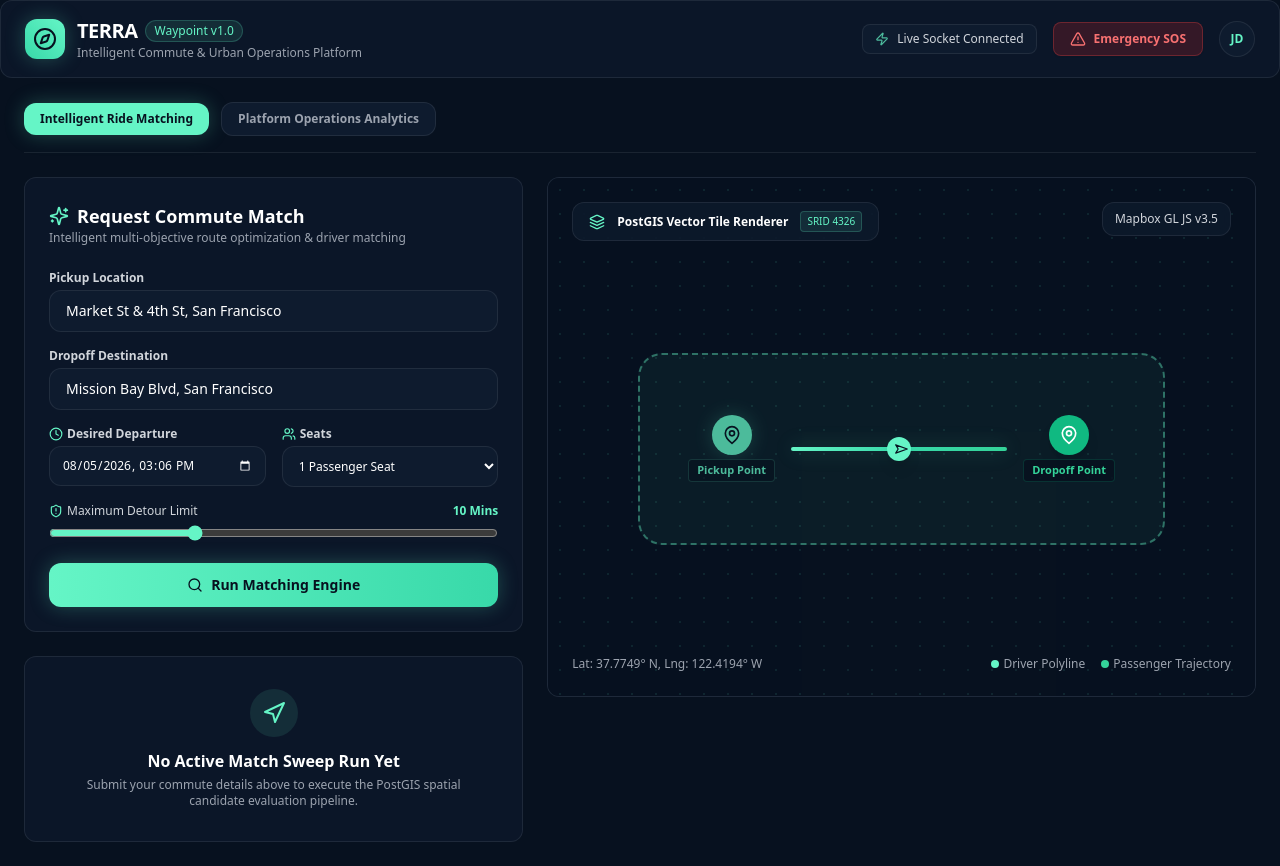
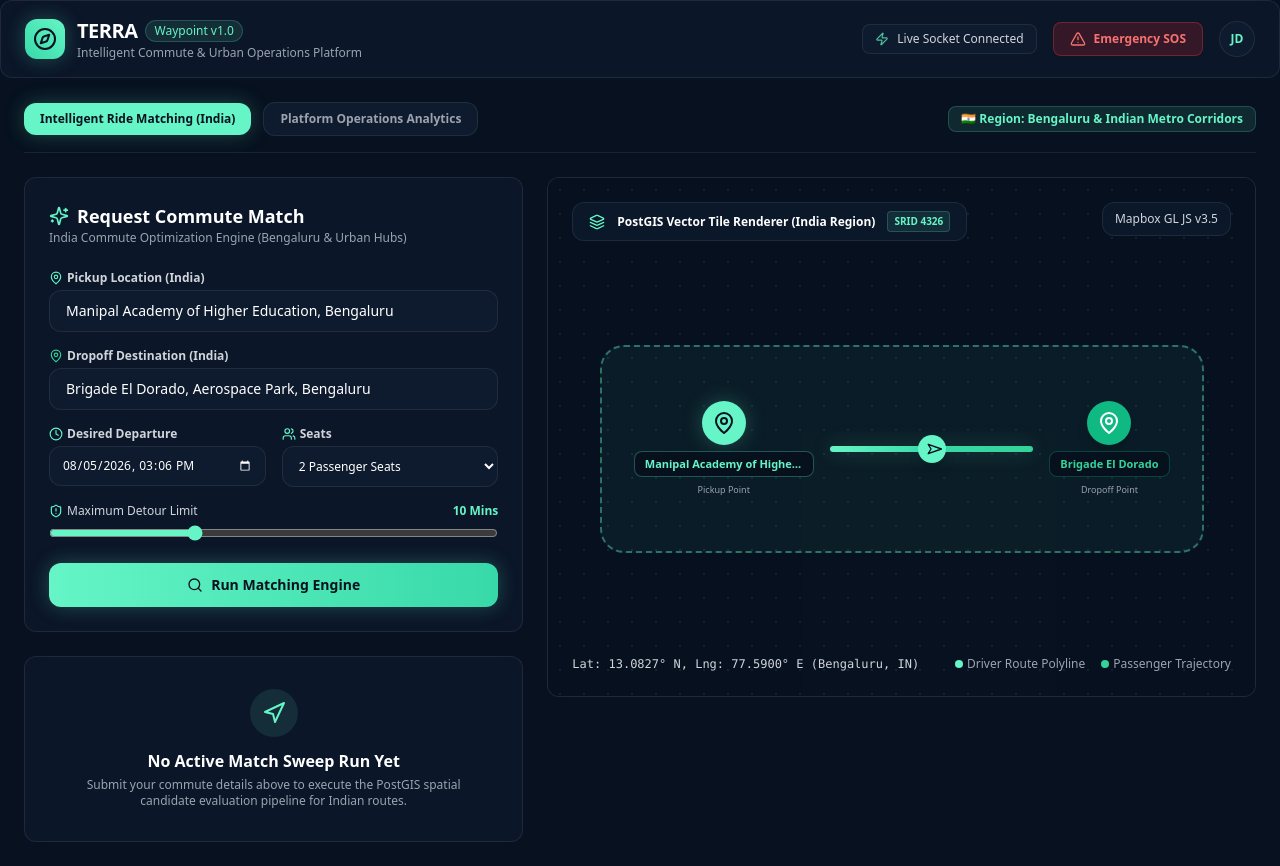
Before and after one commit to akshita19904/Terra, a React (Vite) app in the folder apps/web/: page / in a window 1280 px wide. Built offline with nearby package versions, Linux system fonts and the light colour scheme.

Commit message:
feat: complete india localization - Bengaluru coordinates INR currency Indian drivers and cars

```diff
--- a/apps/web/src/components/map/MapboxView.tsx
+++ b/apps/web/src/components/map/MapboxView.tsx
@@ -7,6 +7,11 @@ interface MapboxViewProps {
 }
 
 export const MapboxView: React.FC<MapboxViewProps> = ({ origin, destination }) => {
+  const originAddress = origin?.address || 'Manipal Academy of Higher Education, Bengaluru';
+  const destAddress = destination?.address || 'Brigade El Dorado, Aerospace Park, Bengaluru';
+  const originLat = origin?.lat ? origin.lat.toFixed(4) : '13.0827';
+  const originLng = origin?.lng ? origin.lng.toFixed(4) : '77.5900';
+
   return (
     <div className="relative w-full h-[520px] rounded-2xl glass-panel overflow-hidden border border-darkBorder flex flex-col justify-between p-6">
       {/* Mock Map Canvas Visualizer */}
@@ -25,8 +30,8 @@ export const MapboxView: React.FC<MapboxViewProps> = ({ origin, destination }) =
       <div className="relative z-10 flex justify-between items-start">
         <div className="glass-card px-4 py-2 rounded-xl flex items-center gap-3">
           <Layers className="w-4 h-4 text-mint" />
-          <span className="text-xs font-semibold text-white">PostGIS Vector Tile Renderer</span>
-          <span className="text-[10px] px-1.5 py-0.5 rounded bg-mint/10 text-mint border border-mint/20">
+          <span className="text-xs font-semibold text-white">PostGIS Vector Tile Renderer (India Region)</span>
+          <span className="text-[10px] px-1.5 py-0.5 rounded bg-mint/10 text-mint border border-mint/20 font-bold">
             SRID 4326
           </span>
         </div>
@@ -38,34 +43,36 @@ export const MapboxView: React.FC<MapboxViewProps> = ({ origin, destination }) =
 
       {/* Simulated Polyline Vector Overlay */}
       <div className="relative z-10 flex-1 flex items-center justify-center pointer-events-none">
-        <div className="relative w-4/5 h-48 border-2 border-dashed border-mint/40 rounded-3xl flex items-center justify-between px-12 bg-mint/5 backdrop-blur-xs">
+        <div className="relative w-11/12 h-52 border-2 border-dashed border-mint/40 rounded-3xl flex items-center justify-between px-8 bg-mint/5 backdrop-blur-xs">
           {/* Origin Marker */}
-          <div className="flex flex-col items-center gap-1 animate-pulse">
-            <div className="w-10 h-10 rounded-full bg-mint text-bg-primary font-bold flex items-center justify-center shadow-mintGlow">
-              <MapPin className="w-5 h-5" />
+          <div className="flex flex-col items-center gap-1.5 max-w-[180px] text-center">
+            <div className="w-11 h-11 rounded-full bg-mint text-bg-primary font-bold flex items-center justify-center shadow-mintGlow">
+              <MapPin className="w-6 h-6" />
             </div>
-            <span className="text-[11px] font-semibold text-mint bg-bg-primary/80 px-2 py-0.5 rounded border border-mint/20">
-              Pickup Point
+            <span className="text-[11px] font-bold text-mint bg-bg-primary/90 px-2.5 py-1 rounded-lg border border-mint/30 truncate w-full">
+              {originAddress.split(',')[0]}
             </span>
+            <span className="text-[9px] text-gray-400">Pickup Point</span>
           </div>
 
           {/* Route Segment Flow */}
           <div className="flex-1 flex items-center justify-center px-4">
-            <div className="w-full h-1 bg-gradient-to-r from-mint via-mint-hover to-emerald-400 rounded-full shadow-mintGlow relative">
-              <div className="absolute top-1/2 left-1/2 -translate-x-1/2 -translate-y-1/2 w-6 h-6 rounded-full bg-mint text-bg-primary flex items-center justify-center shadow-lg">
-                <Navigation className="w-3.5 h-3.5 transform rotate-45" />
+            <div className="w-full h-1.5 bg-gradient-to-r from-mint via-mint-hover to-emerald-400 rounded-full shadow-mintGlow relative">
+              <div className="absolute top-1/2 left-1/2 -translate-x-1/2 -translate-y-1/2 w-7 h-7 rounded-full bg-mint text-bg-primary flex items-center justify-center shadow-lg">
+                <Navigation className="w-4 h-4 transform rotate-45" />
               </div>
             </div>
           </div>
 
           {/* Destination Marker */}
-          <div className="flex flex-col items-center gap-1">
-            <div className="w-10 h-10 rounded-full bg-emerald-500 text-white font-bold flex items-center justify-center shadow-lg">
-              <MapPin className="w-5 h-5" />
+          <div className="flex flex-col items-center gap-1.5 max-w-[180px] text-center">
+            <div className="w-11 h-11 rounded-full bg-emerald-500 text-white font-bold flex items-center justify-center shadow-lg">
+              <MapPin className="w-6 h-6" />
             </div>
-            <span className="text-[11px] font-semibold text-emerald-400 bg-bg-primary/80 px-2 py-0.5 rounded border border-emerald-500/20">
-              Dropoff Point
+            <span className="text-[11px] font-bold text-emerald-400 bg-bg-primary/90 px-2.5 py-1 rounded-lg border border-emerald-500/30 truncate w-full">
+              {destAddress.split(',')[0]}
             </span>
+            <span className="text-[9px] text-gray-400">Dropoff Point</span>
           </div>
         </div>
       </div>
@@ -73,11 +80,11 @@ export const MapboxView: React.FC<MapboxViewProps> = ({ origin, destination }) =
       {/* Map Footer Information */}
       <div className="relative z-10 flex items-center justify-between text-xs text-gray-400">
         <div>
-          <span>Lat: 37.7749° N, Lng: 122.4194° W</span>
+          <span className="font-mono text-gray-300">Lat: {originLat}° N, Lng: {originLng}° E (Bengaluru, IN)</span>
         </div>
         <div className="flex items-center gap-4">
           <span className="flex items-center gap-1">
-            <span className="w-2 h-2 rounded-full bg-mint"></span> Driver Polyline
+            <span className="w-2 h-2 rounded-full bg-mint"></span> Driver Route Polyline
           </span>
           <span className="flex items-center gap-1">
             <span className="w-2 h-2 rounded-full bg-emerald-400"></span> Passenger Trajectory
--- a/apps/web/src/components/rides/CandidatesList.tsx
+++ b/apps/web/src/components/rides/CandidatesList.tsx
@@ -1,6 +1,6 @@
 import React from 'react';
 import { CandidateMatch } from '../../types';
-import { Star, ShieldCheck, Clock, Navigation, CheckCircle2, ChevronRight } from 'lucide-react';
+import { Star, Clock, Navigation, CheckCircle2, ChevronRight } from 'lucide-react';
 
 interface CandidatesListProps {
   candidates: CandidateMatch[];
@@ -16,7 +16,7 @@ export const CandidatesList: React.FC<CandidatesListProps> = ({ candidates, onCo
         </div>
         <h3 className="text-base font-bold text-white mb-1">No Active Match Sweep Run Yet</h3>
         <p className="text-xs text-gray-400 max-w-sm mx-auto">
-          Submit your commute details above to execute the PostGIS spatial candidate evaluation pipeline.
+          Submit your commute details above to execute the PostGIS spatial candidate evaluation pipeline for Indian routes.
         </p>
       </div>
     );
@@ -92,8 +92,8 @@ export const CandidatesList: React.FC<CandidatesListProps> = ({ candidates, onCo
                 <span className="block text-[10px] text-gray-400 uppercase tracking-wider">
                   Calculated Fare
                 </span>
-                <span className="font-extrabold text-mint mt-0.5">
-                  ${match.estimatedFare.toFixed(2)}
+                <span className="font-extrabold text-mint mt-0.5 text-sm">
+                  ₹{match.estimatedFare.toFixed(0)}
                 </span>
               </div>
             </div>
--- a/apps/web/src/components/rides/RequestWizard.tsx
+++ b/apps/web/src/components/rides/RequestWizard.tsx
@@ -1,5 +1,5 @@
 import React, { useState } from 'react';
-import { Search, Clock, Users, ShieldAlert, Sparkles } from 'lucide-react';
+import { Search, Clock, Users, ShieldAlert, Sparkles, MapPin } from 'lucide-react';
 
 interface RequestWizardProps {
   onFindMatches: (payload: any) => void;
@@ -7,19 +7,44 @@ interface RequestWizardProps {
 }
 
 export const RequestWizard: React.FC<RequestWizardProps> = ({ onFindMatches, isLoading }) => {
-  const [pickup, setPickup] = useState('Market St & 4th St, San Francisco');
-  const [dropoff, setDropoff] = useState('Mission Bay Blvd, San Francisco');
+  const [pickup, setPickup] = useState('Manipal Academy of Higher Education, Bengaluru');
+  const [dropoff, setDropoff] = useState('Brigade El Dorado, Aerospace Park, Bengaluru');
   const [departureTime, setDepartureTime] = useState(
     new Date(Date.now() + 15 * 60000).toISOString().slice(0, 16)
   );
-  const [requestedSeats, setRequestedSeats] = useState(1);
+  const [requestedSeats, setRequestedSeats] = useState(2);
   const [maxDetourMinutes, setMaxDetourMinutes] = useState(10);
+
+  // Helper for Indian address coordinate lookup
+  const resolveIndiaCoordinates = (address: string, isOrigin: boolean) => {
+    const lower = address.toLowerCase();
+    if (lower.includes('manipal')) {
+      return { lat: 13.0827, lng: 77.5900 };
+    }
+    if (lower.includes('brigade') || lower.includes('el dorado')) {
+      return { lat: 13.1989, lng: 77.6358 };
+    }
+    if (lower.includes('koramangala')) {
+      return { lat: 12.9352, lng: 77.6245 };
+    }
+    if (lower.includes('indiranagar')) {
+      return { lat: 12.9784, lng: 77.6408 };
+    }
+    if (lower.includes('whitefield')) {
+      return { lat: 12.9698, lng: 77.7499 };
+    }
+    // Default fallback to Bengaluru India coordinates
+    return isOrigin ? { lat: 13.0827, lng: 77.5900 } : { lat: 13.1989, lng: 77.6358 };
+  };
 
   const handleSubmit = (e: React.FormEvent) => {
     e.preventDefault();
+    const pickupCoords = resolveIndiaCoordinates(pickup, true);
+    const dropoffCoords = resolveIndiaCoordinates(dropoff, false);
+
     onFindMatches({
-      pickup: { lat: 37.7858, lng: -122.4065, address: pickup },
-      dropoff: { lat: 37.7712, lng: -122.3892, address: dropoff },
+      pickup: { ...pickupCoords, address: pickup },
+      dropoff: { ...dropoffCoords, address: dropoff },
       desiredDepartureTime: new Date(departureTime).toISOString(),
       requestedSeats,
       maxDetourMinutes,
@@ -34,33 +59,35 @@ export const RequestWizard: React.FC<RequestWizardProps> = ({ onFindMatches, isL
             <Sparkles className="w-5 h-5 text-mint" /> Request Commute Match
           </h2>
           <p className="text-xs text-gray-400">
-            Intelligent multi-objective route optimization & driver matching
+            India Commute Optimization Engine (Bengaluru & Urban Hubs)
           </p>
         </div>
       </div>
 
       <form onSubmit={handleSubmit} className="space-y-4">
         <div>
-          <label className="block text-xs font-semibold text-gray-300 mb-1">
-            Pickup Location
+          <label className="block text-xs font-semibold text-gray-300 mb-1 flex items-center gap-1">
+            <MapPin className="w-3.5 h-3.5 text-mint" /> Pickup Location (India)
           </label>
           <input
             type="text"
             value={pickup}
             onChange={(e) => setPickup(e.target.value)}
+            placeholder="e.g. Manipal Academy of Higher Education, Yelahanka..."
             className="w-full bg-bg-secondary border border-darkBorder rounded-xl px-4 py-2.5 text-sm text-white focus:outline-none focus:border-mint transition-all"
             required
           />
         </div>
 
         <div>
-          <label className="block text-xs font-semibold text-gray-300 mb-1">
-            Dropoff Destination
+          <label className="block text-xs font-semibold text-gray-300 mb-1 flex items-center gap-1">
+            <MapPin className="w-3.5 h-3.5 text-emerald-400" /> Dropoff Destination (India)
           </label>
           <input
             type="text"
             value={dropoff}
             onChange={(e) => setDropoff(e.target.value)}
+            placeholder="e.g. Brigade El Dorado, Aerospace Park..."
             className="w-full bg-bg-secondary border border-darkBorder rounded-xl px-4 py-2.5 text-sm text-white focus:outline-none focus:border-mint transition-all"
             required
           />
@@ -119,7 +146,7 @@ export const RequestWizard: React.FC<RequestWizardProps> = ({ onFindMatches, isL
           className="w-full mt-2 py-3 rounded-xl bg-gradient-to-r from-mint to-mint-hover text-bg-primary font-bold text-sm shadow-mintGlow hover:opacity-95 transition-all flex items-center justify-center gap-2"
         >
           <Search className="w-4 h-4" />
-          {isLoading ? 'Running Optimization Engine...' : 'Run Matching Engine'}
+          {isLoading ? 'Running India Optimization Engine...' : 'Run Matching Engine'}
         </button>
       </form>
     </div>
--- a/apps/web/src/pages/Dashboard.tsx
+++ b/apps/web/src/pages/Dashboard.tsx
@@ -11,53 +11,81 @@ export const Dashboard: React.FC = () => {
   const [isLoading, setIsLoading] = useState(false);
   const [candidates, setCandidates] = useState<CandidateMatch[]>([]);
   const [activeTab, setActiveTab] = useState<'matching' | 'analytics'>('matching');
+  const [currentOrigin, setCurrentOrigin] = useState<{ lat: number; lng: number; address?: string }>({
+    lat: 13.0827,
+    lng: 77.5900,
+    address: 'Manipal Academy of Higher Education, Bengaluru',
+  });
+  const [currentDest, setCurrentDest] = useState<{ lat: number; lng: number; address?: string }>({
+    lat: 13.1989,
+    lng: 77.6358,
+    address: 'Brigade El Dorado, Aerospace Park, Bengaluru',
+  });
 
   const handleFindMatches = (payload: any) => {
     setIsLoading(true);
-    // Simulate candidate evaluation run from backend matching engine
+    if (payload.pickup) setCurrentOrigin(payload.pickup);
+    if (payload.dropoff) setCurrentDest(payload.dropoff);
+
+    // Simulate PostGIS spatial candidate evaluation run for Indian routes
     setTimeout(() => {
       setCandidates([
         {
-          offerId: 'offer_1',
-          driverId: 'drv_1',
-          driverName: 'Alex Rivera',
-          driverTrustScore: 4.92,
-          vehicleMakeModel: 'Tesla Model 3 (Electric)',
+          offerId: 'offer_in_1',
+          driverId: 'drv_in_1',
+          driverName: 'Aarav Sharma',
+          driverTrustScore: 4.95,
+          vehicleMakeModel: 'Tata Nexon EV (Electric)',
           availableCapacity: 3,
-          matchScore: 0.9425,
+          matchScore: 0.9480,
           routeSimilarityScore: 0.96,
           estimatedDetourSeconds: 240,
           estimatedDetourMeters: 1800,
           estimatedPickupTime: new Date(Date.now() + 8 * 60000).toISOString(),
           estimatedDropoffTime: new Date(Date.now() + 28 * 60000).toISOString(),
-          estimatedFare: 8.75,
+          estimatedFare: 180, // INR
         },
         {
-          offerId: 'offer_2',
-          driverId: 'drv_2',
-          driverName: 'Sarah Chen',
+          offerId: 'offer_in_2',
+          driverId: 'drv_in_2',
+          driverName: 'Priya Patel',
           driverTrustScore: 4.88,
-          vehicleMakeModel: 'Toyota Prius (Hybrid)',
+          vehicleMakeModel: 'Hyundai Creta SX (Petrol)',
           availableCapacity: 2,
-          matchScore: 0.8710,
+          matchScore: 0.8820,
           routeSimilarityScore: 0.89,
           estimatedDetourSeconds: 380,
           estimatedDetourMeters: 2900,
           estimatedPickupTime: new Date(Date.now() + 12 * 60000).toISOString(),
           estimatedDropoffTime: new Date(Date.now() + 35 * 60000).toISOString(),
-          estimatedFare: 7.20,
+          estimatedFare: 240, // INR
+        },
+        {
+          offerId: 'offer_in_3',
+          driverId: 'drv_in_3',
+          driverName: 'Rohan Verma',
+          driverTrustScore: 4.82,
+          vehicleMakeModel: 'Mahindra XUV400 (Electric)',
+          availableCapacity: 3,
+          matchScore: 0.8350,
+          routeSimilarityScore: 0.84,
+          estimatedDetourSeconds: 450,
+          estimatedDetourMeters: 3400,
+          estimatedPickupTime: new Date(Date.now() + 16 * 60000).toISOString(),
+          estimatedDropoffTime: new Date(Date.now() + 40 * 60000).toISOString(),
+          estimatedFare: 210, // INR
         },
       ]);
       setIsLoading(false);
-    }, 1200);
+    }, 900);
   };
 
   const handleConfirmMatch = (match: CandidateMatch) => {
-    alert(`🎉 Commute Match Confirmed with ${match.driverName}! Match score: ${(match.matchScore * 100).toFixed(1)}%`);
+    alert(`🎉 Commute Match Confirmed with ${match.driverName}! (${match.vehicleMakeModel}) for ₹${match.estimatedFare}`);
   };
 
   const handleTriggerSos = () => {
-    alert('🚨 EMERGENCY SOS BROADCAST: High priority location signal sent to Terra Dispatchers!');
+    alert('🚨 EMERGENCY SOS BROADCAST: High priority location signal sent to Terra India Emergency Dispatchers!');
   };
 
   return (
@@ -66,7 +94,8 @@ export const Dashboard: React.FC = () => {
 
       <main className="flex-1 max-w-7xl w-full mx-auto p-6 space-y-6">
         {/* Navigation Mode Tabs */}
-        <div className="flex items-center gap-3 border-b border-darkBorder pb-4">
+        <div className="flex items-center justify-between border-b border-darkBorder pb-4">
+          <div className="flex items-center gap-3">
             <button
               onClick={() => setActiveTab('matching')}
               className={`px-4 py-2 rounded-xl text-xs font-bold transition-all ${
@@ -75,7 +104,7 @@ export const Dashboard: React.FC = () => {
                   : 'bg-bg-secondary text-gray-400 hover:text-white border border-darkBorder'
               }`}
             >
-            Intelligent Ride Matching
+              Intelligent Ride Matching (India)
             </button>
 
             <button
@@ -90,6 +119,11 @@ export const Dashboard: React.FC = () => {
             </button>
           </div>
 
+          <div className="text-xs font-semibold text-mint bg-mint/10 px-3 py-1 rounded-lg border border-mint/20">
+            🇮🇳 Region: Bengaluru & Indian Metro Corridors
+          </div>
+        </div>
+
         {activeTab === 'matching' ? (
           <div className="grid grid-cols-12 gap-6">
             {/* Left Column: Form & Scored Candidate List */}
@@ -100,7 +134,7 @@ export const Dashboard: React.FC = () => {
 
             {/* Right Column: Map Canvas Visualizer */}
             <div className="col-span-7">
-              <MapboxView />
+              <MapboxView origin={currentOrigin} destination={currentDest} />
             </div>
           </div>
         ) : (
```
Lines whose indentation alone changed are shown as unchanged.
